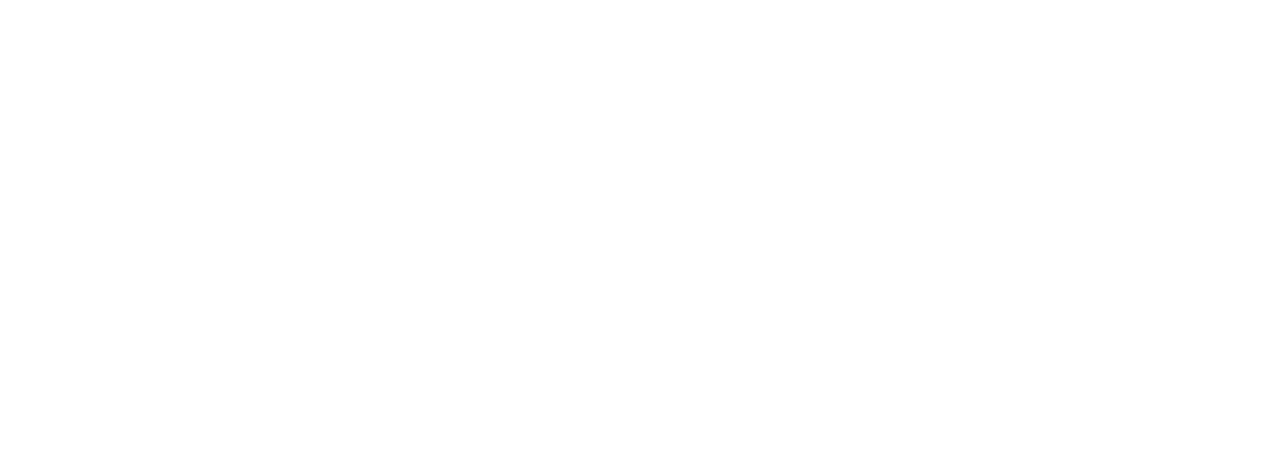
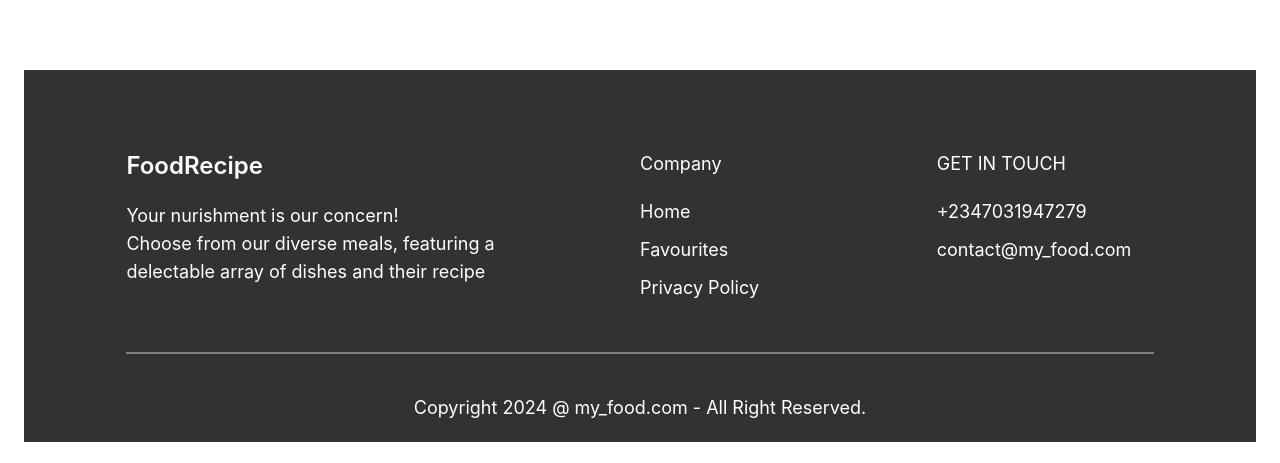
Before and after one commit to Odjels/Foodie_web, a React (Create React App) app: page /recipe-item/1 in a window 1280 px wide. Shown: the part 634-1097 px from the top of the page. Before the commit the page ends 800 px from the top, so only its background shows below. Built offline with nearby package versions, Linux system fonts and the light colour scheme; no server answers.

Commit message:
creating the footer page and making it go across all pages.

```diff
--- a/public/index.html
+++ b/public/index.html
@@ -24,7 +24,7 @@
       work correctly both with client-side routing and a non-root public URL.
       Learn how to configure a non-root public URL by running `npm run build`.
     -->
-    <title>React App</title>
+    <title>Food App</title>
   </head>
   <body>
     <noscript>You need to enable JavaScript to run this app.</noscript>
--- a/src/App.js
+++ b/src/App.js
@@ -3,6 +3,7 @@
 import { Routes, Route } from "react-router-dom";
 import Navbar from "./components/navbar";
 import Home from "./pages/home";
+import Footer from "./components/footer"
 import Favourites from "./pages/favourites";
 import Details from "./pages/details";
 import GlobalState from "./context";
@@ -17,6 +18,7 @@
           <Route path="/favourites" element={<Favourites />} />
           <Route path="/recipe-item/:id" element={<Details />} />
         </Routes>
+        <Footer />
       </div>
     </div>
   );
--- /dev/null
+++ b/src/components/footer/footer.css
@@ -0,0 +1,43 @@
+.footer{
+    color: white;
+    background-color: #323232;
+    display: flex;
+    flex-direction: column;
+    align-items: center;
+    gap: 20px;
+    padding: 20px 8vw;
+    padding-top: 80px;
+    margin-top: 100px;
+}
+.footer-content{
+    width: 100%;
+    display: grid;
+    grid-template-columns: 2fr 1fr 1fr;
+    gap: 80px;
+}
+.footer-content-left, .footer-content-center, .footer-content-right{
+    display: flex;
+    flex-direction: column;
+    align-items: start;
+    gap: 20px;
+}
+
+
+.footer-content-left li, .footer-content-center li, .footer-content-right li{
+    list-style: none;
+    margin-bottom: 10px;
+}
+.footer-content-center h2, .footer-content-right h2{
+    color: white;
+}
+.footer-social-icons{
+    width: 40px;
+    margin-right: 15px;
+}
+.footer hr{
+    width: 100%;
+    height: 2px;
+    margin: 20px 0;
+    background-color: grey;
+    border: none;
+}
--- /dev/null
+++ b/src/components/footer/index.js
@@ -0,0 +1,40 @@
+import React from "react";
+import "./footer.css";
+
+export default function Footer() {
+  return (
+    <div className="footer" id="footer">
+      <div className="footer-content">
+        <div className="footer-content-left">
+          <h2 className="text-2xl font-semibold">FoodRecipe</h2>
+          <p>
+            Your nurishment is our concern!
+           <br /> Choose from our diverse meals, featuring a delectable
+            array of
+            dishes and their recipe
+          </p>
+          <div className="footer-social-icons"> </div>
+        </div>
+        <div className="footer-content-center">
+          <h2>Company</h2>
+          <ul>
+            <li>Home</li>
+            <li>Favourites</li>
+            <li>Privacy Policy</li>
+          </ul>
+        </div>
+        <div className="footer-content-right">
+          <h2>GET IN TOUCH</h2>
+          <ul>
+            <li>+2347031947279</li>
+            <li>contact@my_food.com</li>
+          </ul>
+        </div>
+      </div>
+      <hr />
+      <p className="footer-copyright">
+        Copyright 2024 @ my_food.com - All Right Reserved.
+      </p>
+    </div>
+  );
+};
--- a/src/components/navbar/index.js
+++ b/src/components/navbar/index.js
@@ -8,7 +8,7 @@
     console.log(searchParam);
   return (
     <nav className="flex justify-between items-ceter py-8 continer mx-auto flex-col lg:flex-row gap-5 lg:gap-0">
-      <h2 className="text-2xl font-semibold">FoodRecipe</h2>
+      <h2 className="text-2xl font-semibold"><strong><i>My</i>FoodApp</strong></h2>
       <form onSubmit={handleSubmit}>
         <input
           type="text"
--- a/src/pages/details/index.js
+++ b/src/pages/details/index.js
@@ -18,10 +18,13 @@
       );
       const data = await response.json();
 
-      console.log(data);
+      console.log("Recipe Details Data:", data);
+      //console.log(data);
       if (data?.data) {
         setRecipeDetailsData(data?.data);
       }
+
+
     }
     getRecipeDetails();
   }, []);
--- a/src/pages/favourites/index.js
+++ b/src/pages/favourites/index.js
@@ -7,9 +7,9 @@
 
   return (
     <div className="py-8 container mx-auto flex flex-wrap justify-center gap-10">
-      {favouritesList && favouritesList.length > 0 ? (
+      {favouritesList && favouritesList.length > 0 ? ( // If condition is true
         favouritesList.map((item) => <RecipeItem item={item} />)
-      ) : (
+      ) : (   // If condition is false
         <div>
           <p className="lg:text-4xl text-xl text-center text-black font-extrabold">
             Nothing is added in favorites.
```
